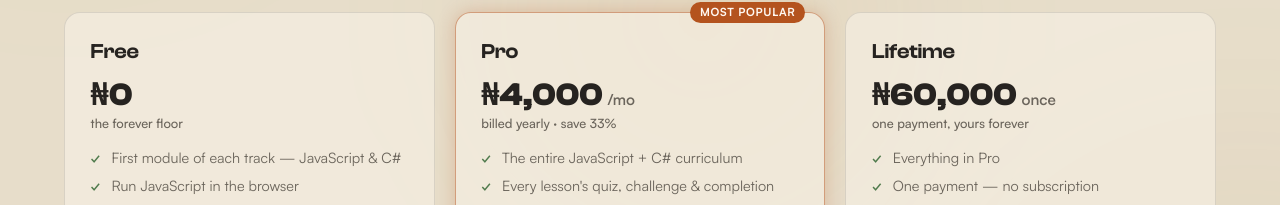
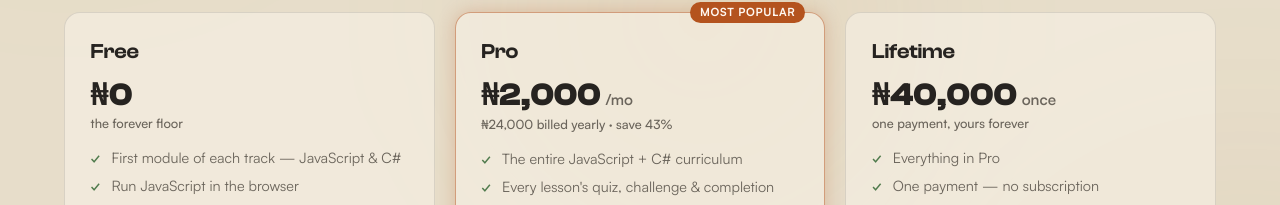
Before and after one commit to etinosa15/C--attempt, a Next.js app in the folder web/: page /pricing in a window 1280 px wide. Shown: the part 379-584 px from the top of the page. Built offline with nearby package versions, Linux system fonts and the light colour scheme; no server answers.

Commit message:
Set Balanced naira pricing default + document Paystack in the runbook

```diff
--- a/web/src/app/(marketing)/pricing/PricingTable.tsx
+++ b/web/src/app/(marketing)/pricing/PricingTable.tsx
@@ -35,21 +35,22 @@ type Billing = "annual" | "monthly";
 // When Paddle is the configured provider instead, its PricePreview overrides these
 // with auto-localized, tax-correct totals (see the regional-pricing effect).
 //
-// Defaults are placeholders — set NEXT_PUBLIC_PRICE_* in the environment to your
-// real prices before launch.
+// Defaults are the "Balanced" launch tier (affordable but quality-signaling):
+// ₦3,500/mo monthly · ₦2,000/mo billed yearly (₦24,000/yr) · ₦40,000 lifetime.
+// Override any of them with NEXT_PUBLIC_PRICE_* without a code change.
 const PRICING = {
   proAnnual: {
-    amount: process.env.NEXT_PUBLIC_PRICE_PRO_ANNUAL ?? "₦4,000",
+    amount: process.env.NEXT_PUBLIC_PRICE_PRO_ANNUAL ?? "₦2,000",
     unit: "/mo",
-    note: process.env.NEXT_PUBLIC_PRICE_PRO_ANNUAL_NOTE ?? "billed yearly · save 33%",
+    note: process.env.NEXT_PUBLIC_PRICE_PRO_ANNUAL_NOTE ?? "₦24,000 billed yearly · save 43%",
   },
   proMonthly: {
-    amount: process.env.NEXT_PUBLIC_PRICE_PRO_MONTHLY ?? "₦6,000",
+    amount: process.env.NEXT_PUBLIC_PRICE_PRO_MONTHLY ?? "₦3,500",
     unit: "/mo",
     note: "billed monthly",
   },
   lifetime: {
-    amount: process.env.NEXT_PUBLIC_PRICE_LIFETIME ?? "₦60,000",
+    amount: process.env.NEXT_PUBLIC_PRICE_LIFETIME ?? "₦40,000",
     unit: "once",
     note: "one payment, yours forever",
   },
```
Also changed, not shown: 1 other file (tests, documents, lock files or other folders).
